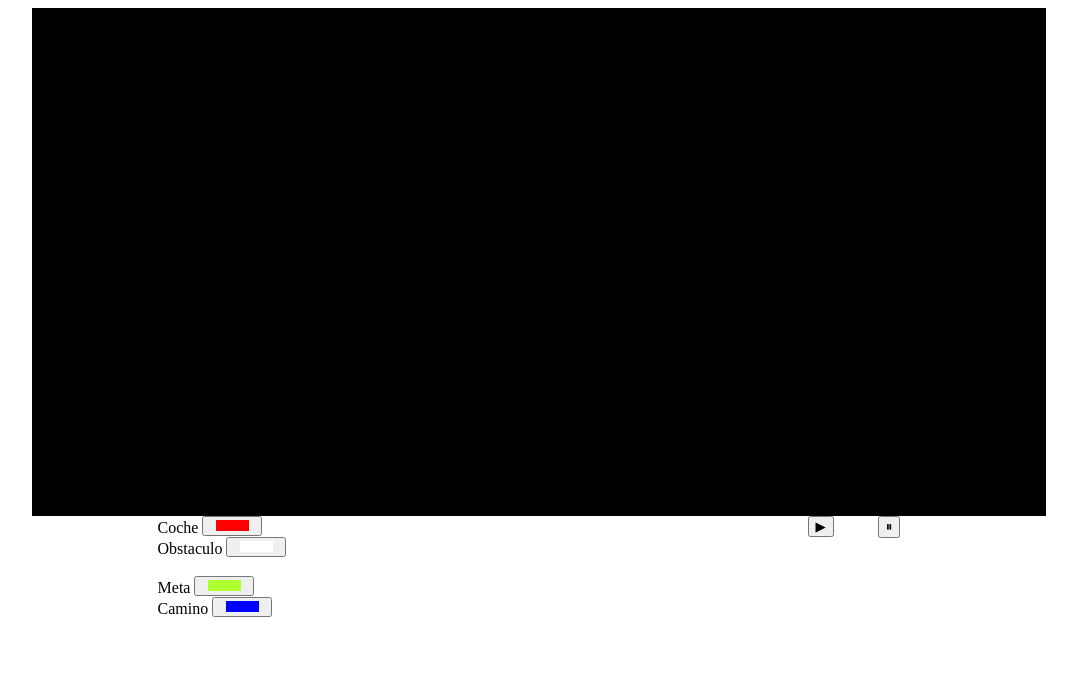
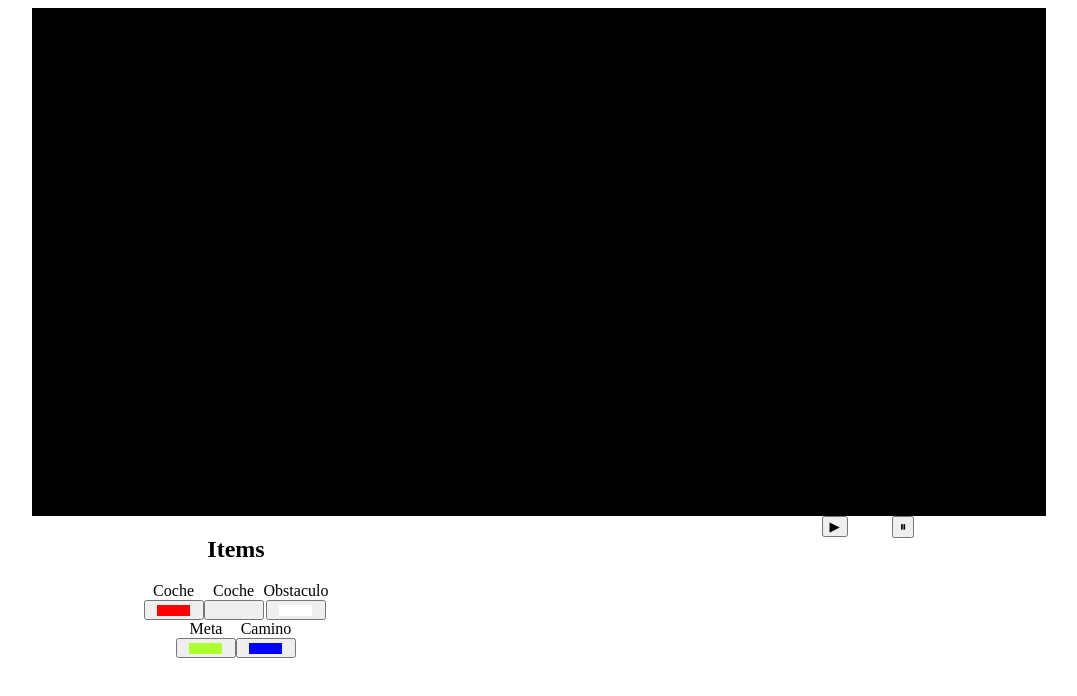
Before and after one commit to alu0101329093/IA-Practica1, an Electron app: page index.html in a window 1280 px wide. Shown: the whole page, without its empty margins (101-1178 px from the left). Drawn offline with Linux system fonts and the light colour scheme; no server answers.

Commit message:
Stylized the color buttons

```diff
--- a/index.html
+++ b/index.html
@@ -14,30 +14,40 @@
   <canvas id="canvas" class="canvas"></canvas>
   <div class="menu">
     <div class="menu-colors">
-      <div>
+      <h2>Items</h2>
+      <div class="menu-colors-div">
+        <div class="menu-color">
           <span>Coche</span>
           <button id="menu-button-car" class="menu-button">
             <div class="menu-button-color"></div>
           </button>
         </div>
-      <div>
+        <div class="menu-color">
+          <span>Coche</span>
+          <button id="menu-button-car" class="menu-button">
+            <div class="menu-button-color"></div>
+          </button>
+        </div>
+        <div class="menu-color">
           <span>Obstaculo</span>
           <button id="menu-button-obstacle" class="menu-button">
             <div class="menu-button-color"></div>
           </button>
         </div>
-      <br>
-      <div>
+      </div>
+      <div class="menu-colors-div">
+        <div class="menu-color">
           <span>Meta</span>
           <button id="menu-button-goal" class="menu-button">
             <div class="menu-button-color"></div>
           </button>
         </div>
-      <div>
+        <div class="menu-color">
           <span>Camino</span>
           <button id="menu-button-path" class="menu-button">
             <div class="menu-button-color"></div>
           </button>
+        </div>
       </div>
     </div>
     <div class="menu-settings">
--- a/style.css
+++ b/style.css
@@ -30,3 +30,21 @@
   margin-left: 20px;
   margin-right: 20px;
 }
+
+.menu-colors {
+  display: flex;
+  flex-wrap: wrap;
+  align-items: center;
+  flex-direction: column;
+}
+
+.menu-colors-div {
+  display: flex;
+  flex-flow: row;
+}
+
+.menu-color {
+  display: flex;
+  flex-flow: column;
+  align-items: center;
+}
```
Lines whose indentation alone changed are shown as unchanged.
